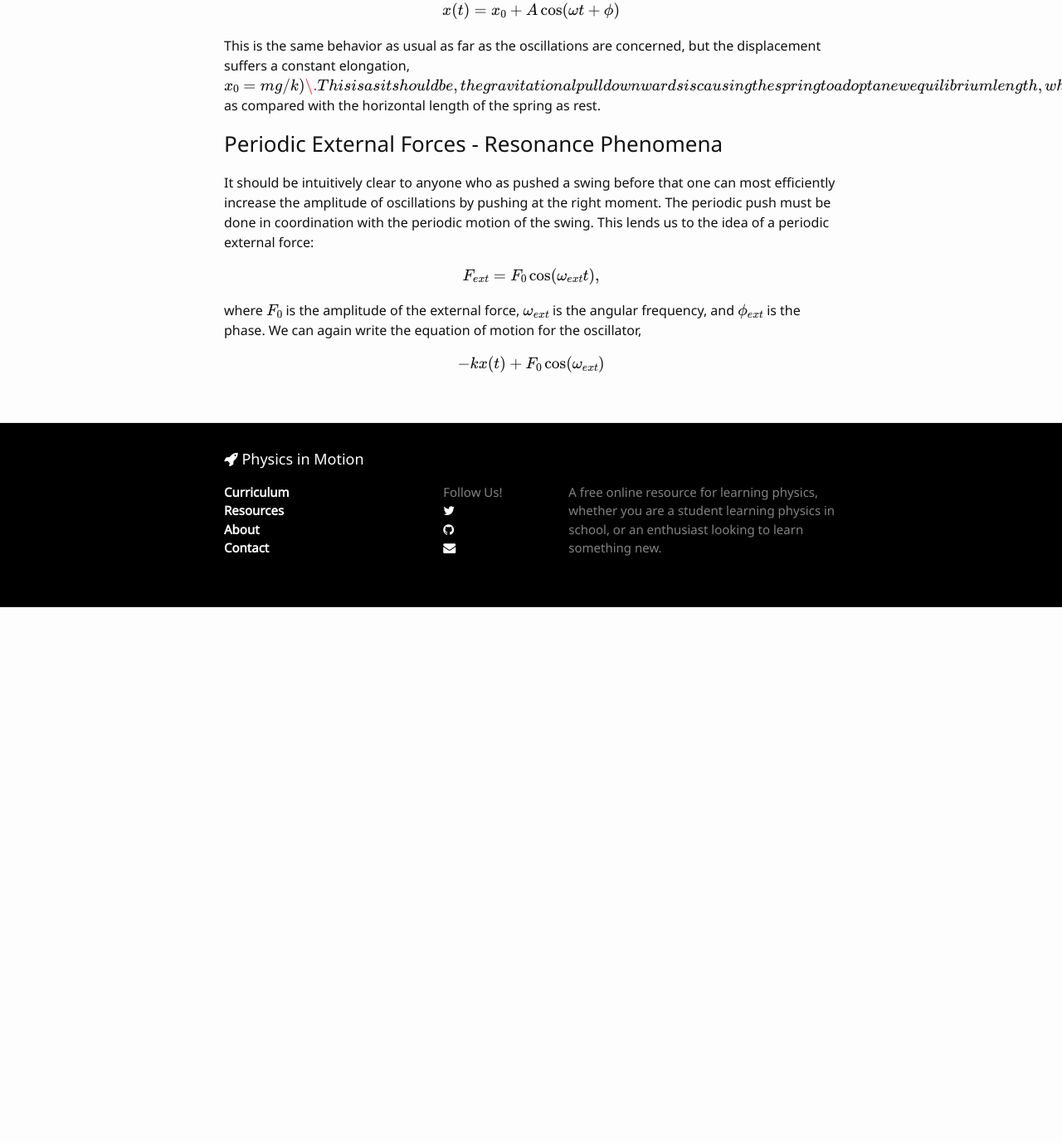
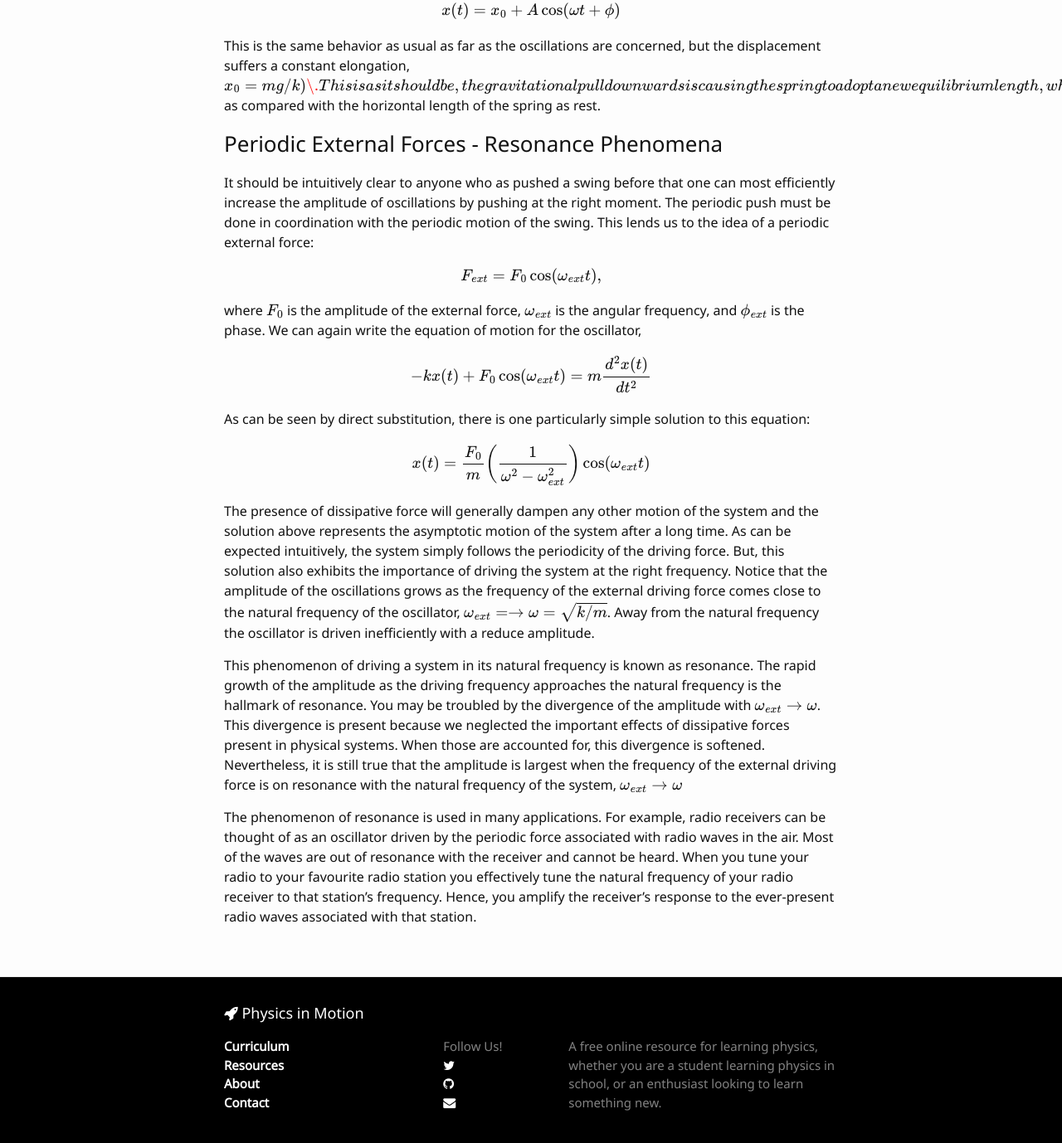
Before and after one commit to LeNPaul/physics-in-motion-old, a Jekyll site: the page built from _posts/2016-11-28-driven-oscillations.md, in a window 1280 px wide and 1400 px high, scrolled down 973 px. Shown: the top 1378 px of the window at 83% size. Built offline with Jekyll 4.4.1, drawn with Linux system fonts in a browser that asks for light colours; nearby versions of some CDN libraries; formulas are drawn with MathJax 3; before the commit the page ends 1705 px from its top, so only the background shows below that.

Commit message:
Update content

```diff
--- a/_posts/2016-11-28-driven-oscillations.md
+++ b/_posts/2016-11-28-driven-oscillations.md
@@ -58,5 +58,17 @@ $$
 where \\( F_0 \\) is the amplitude of the external force, \\( \omega_{ext} \\) is the angular frequency, and \\( \phi_{ext} \\) is the phase. We can again write the equation of motion for the oscillator,
 
 $$
-  - k x(t) + F_0 \cos( \omega_{ext} )
+  - k x(t) + F_0 \cos( \omega_{ext} t ) = m \frac{d^2 x(t)}{d t^2}
 $$
+
+As can be seen by direct substitution, there is one particularly simple solution to this equation:
+
+$$
+  x(t) = \frac{F_0}{m} \left( \frac{1}{\omega^2 - \omega^2_{ext}} \right) \cos ( \omega_{ext} t )
+$$
+
+The presence of dissipative force will generally dampen any other motion of the system and the solution above represents the asymptotic motion of the system after a long time. As can be expected intuitively, the system simply follows the periodicity of the driving force. But, this solution also exhibits the importance of driving the system at the right frequency. Notice that the amplitude of the oscillations grows as the frequency of the external driving force comes close to the natural frequency of the oscillator, \\( \omega_{ext} = \rightarrow \omega = \sqrt{k / m} \\). Away from the natural frequency the oscillator is driven inefficiently with a reduce amplitude.
+
+This phenomenon of driving a system in its natural frequency is known as resonance. The rapid growth of the amplitude as the driving frequency approaches the natural frequency is the hallmark of resonance. You may be troubled by the divergence of the amplitude with \\( \omega_{ext} \rightarrow \omega \\). This divergence is present because we neglected the important effects of dissipative forces present in physical systems. When those are accounted for, this divergence is softened. Nevertheless, it is still true that the amplitude is largest when the frequency of the external driving force is on resonance with the natural frequency of the system, \\( \omega_{ext} \rightarrow \omega \\)
+
+The phenomenon of resonance is used in many applications. For example, radio receivers can be thought of as an oscillator driven by the periodic force associated with radio waves in the air. Most of the waves are out of resonance with the receiver and cannot be heard. When you tune your radio to your favourite radio station you effectively tune the natural frequency of your radio receiver to that station's frequency. Hence, you amplify the receiver's response to the ever-present radio waves associated with that station.
```
